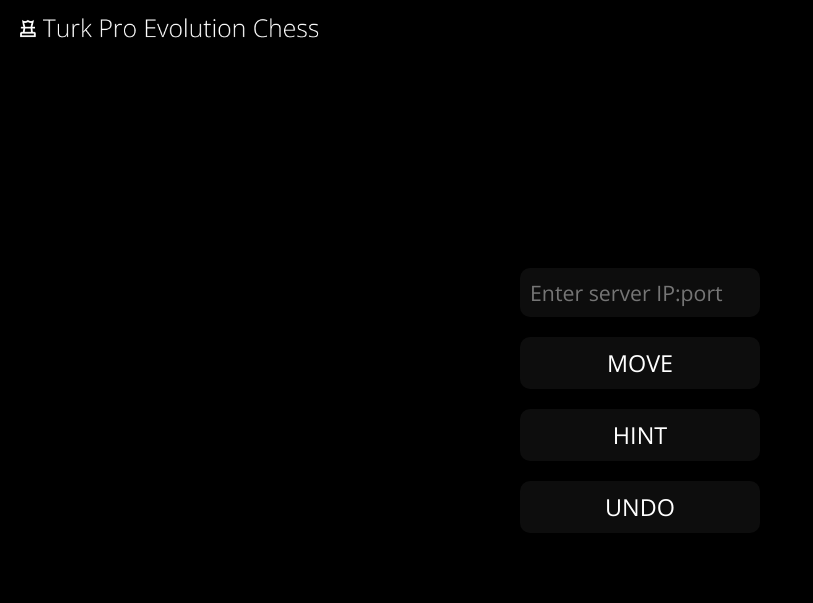
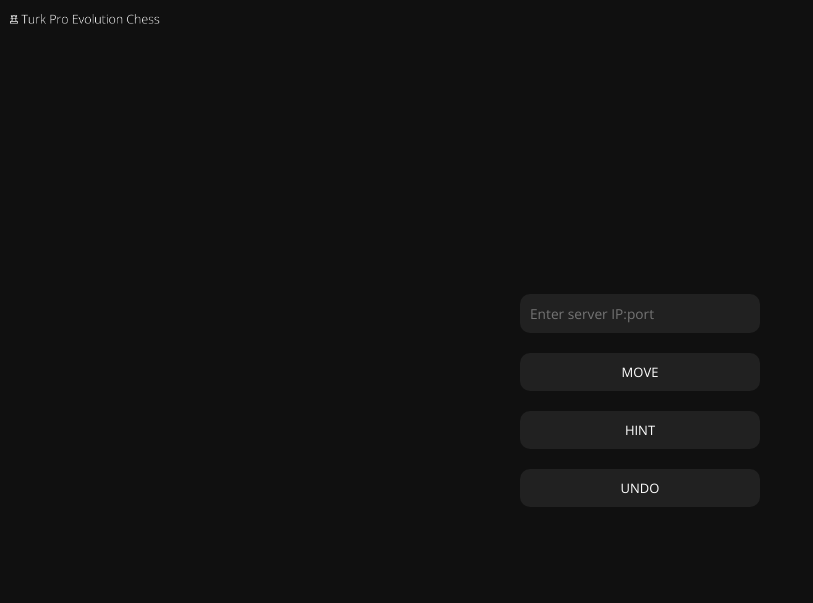
Before and after one commit to danielhoyosceldran/http_serverPY_clientJS, a plain HTML site: page index.html in a window 1280 px wide. Shown: the whole page, without its empty margins (0-813 px from the left). Drawn offline with nearby package versions, Linux system fonts and the light colour scheme.

Commit message:
web update

```diff
--- a/css.css
+++ b/css.css
@@ -9,12 +9,12 @@
     font-style: normal;
     font-variation-settings:
         "wdth" 100;
-    font-size: 1.1em;
+    font-size: .95em;
 }
 
 
 body {
-    background-color: #000000;
+    background-color: #101010;
 }
 
 input {
@@ -56,7 +56,7 @@ input {
     margin: 10px;
     padding: 10px;
 
-    background-color: rgb(255, 255, 255, .05);
+    background-color: rgb(255, 255, 255, .07);
     border-radius: 10px;
 
     transition: .2s;
@@ -68,5 +68,5 @@ button:hover {
 }
 
 img {
-    margin: 10px 20px;
+    margin: 10px;
 }
--- a/index.html
+++ b/index.html
@@ -10,7 +10,7 @@
 </head>
 <body>
     <div id="logo">
-        <img src="logo.png" alt="" width="300">
+        <img src="logo.png" alt="" width="150px">
     </div>
     <div id="buttonContainer">
         <input type="text" id="serverAddress" class="style" placeholder="Enter server IP:port" />
```
